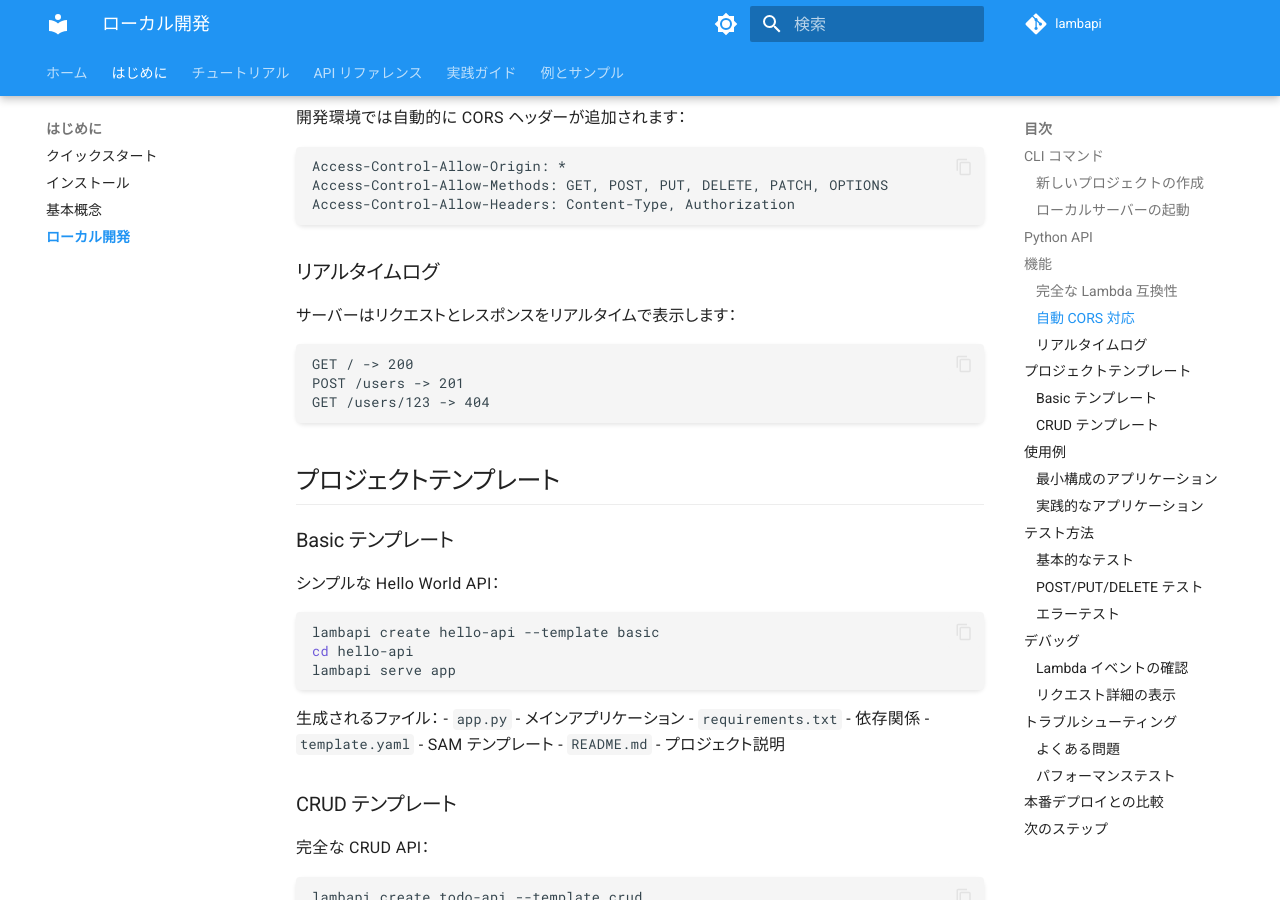
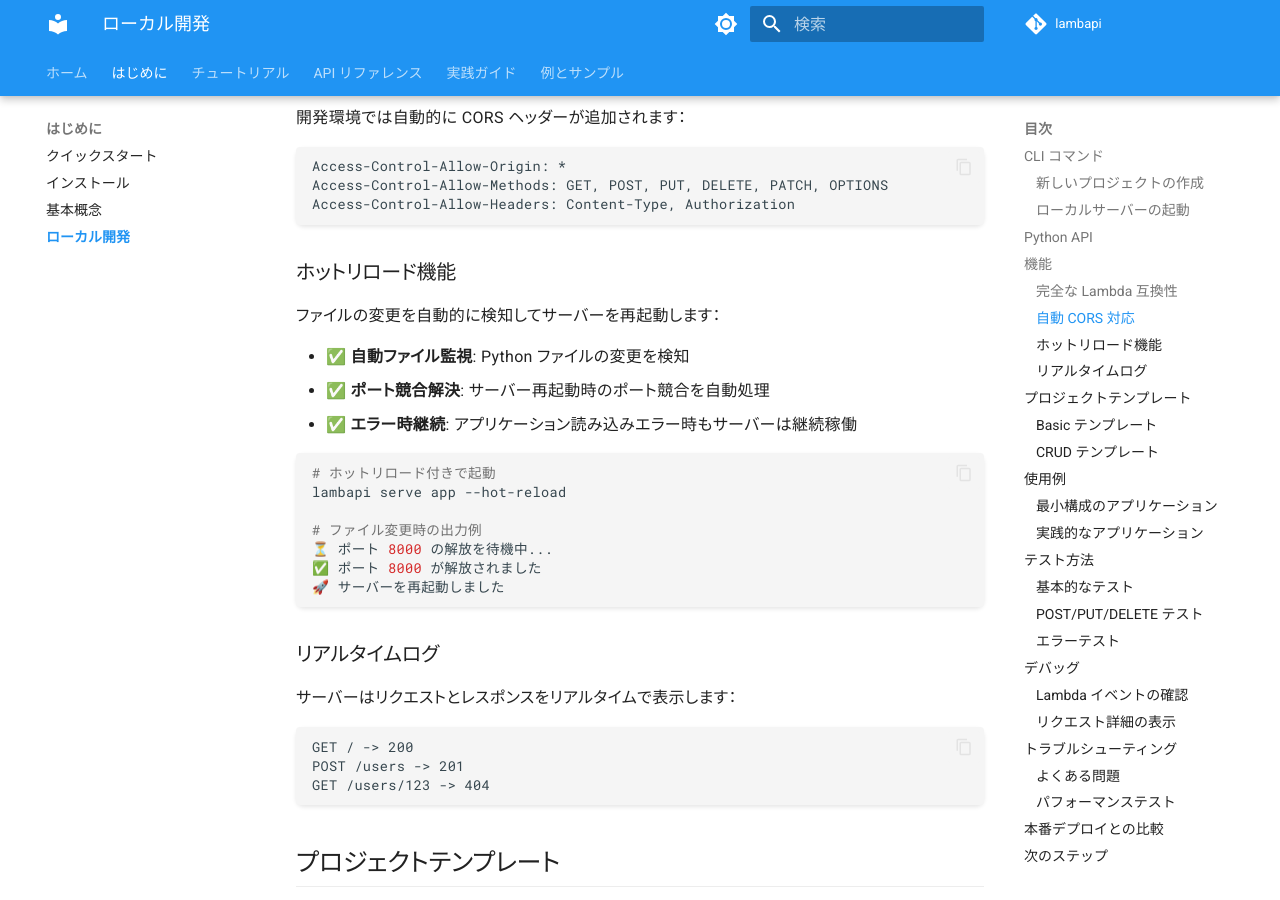
Before and after one commit to sskyh0208/lambapi, an MkDocs documentation site: the page built from docs/getting-started/local-development.md, in a window 1280 px wide and 900 px high, scrolled down 1450 px. Built offline with MkDocs 1.6.1 and Material for MkDocs 9.7.7, drawn with Linux system fonts in a browser that asks for light colours; comment, search, counter and statistics services are not loaded; the version menu is left out; some of the changed text lies outside the part shown.

Commit message:
feat: ホットリロード機能を追加
- ファイルの変更を自動的に検知してサーバーを再起動する機能を追加しました。
- ホットリロード使用時のポート競合解決やエラー時の継続稼働についての説明を追加しました。
- よくある問題にホットリロードに関する情報を追加しました。

````diff
--- a/docs/getting-started/local-development.md
+++ b/docs/getting-started/local-development.md
@@ -62,6 +62,24 @@ serve('app', host='localhost', port=8000)
 Access-Control-Allow-Origin: *
 Access-Control-Allow-Methods: GET, POST, PUT, DELETE, PATCH, OPTIONS
 Access-Control-Allow-Headers: Content-Type, Authorization
+```
+
+### ホットリロード機能
+
+ファイルの変更を自動的に検知してサーバーを再起動します：
+
+- ✅ **自動ファイル監視**: Python ファイルの変更を検知
+- ✅ **ポート競合解決**: サーバー再起動時のポート競合を自動処理
+- ✅ **エラー時継続**: アプリケーション読み込みエラー時もサーバーは継続稼働
+
+```bash
+# ホットリロード付きで起動
+lambapi serve app --hot-reload
+
+# ファイル変更時の出力例
+⏳ ポート 8000 の解放を待機中...
+✅ ポート 8000 が解放されました
+🚀 サーバーを再起動しました
 ```
 
 ### リアルタイムログ
@@ -263,7 +281,11 @@ def request_info(request):
 
 ### よくある問題
 
-1. **lambda_handler が見つからない**
+1. **アプリケーション読み込みエラー**
+
+   アプリケーションファイルの読み込みに失敗した場合、エラーページが表示されます。
+   ファイルを修正して保存すると、ホットリロード機能により自動的に更新されます。
+
    ```python
    # app.py の最後に必ず追加
    lambda_handler = create_lambda_handler(create_app)
@@ -272,10 +294,9 @@ def request_info(request):
 2. **ポートが使用中**
    ```bash
    lambapi serve app --port 8001
+   ```
 
-   # または使用中のプロセスを確認
-   lsof -i :8000
-   ```
+   ホットリロード使用時は、ポートが自動的に解放されるまで待機します。
 
 3. **モジュールが見つからない**
    ```bash
````
